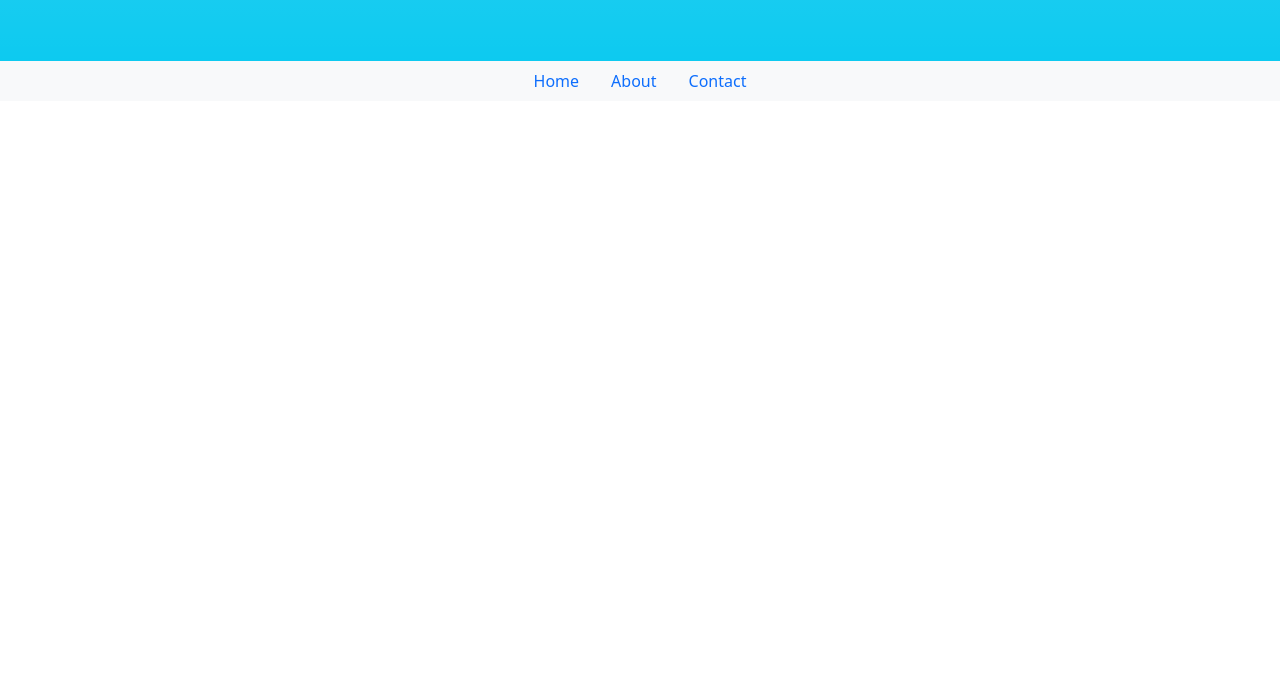
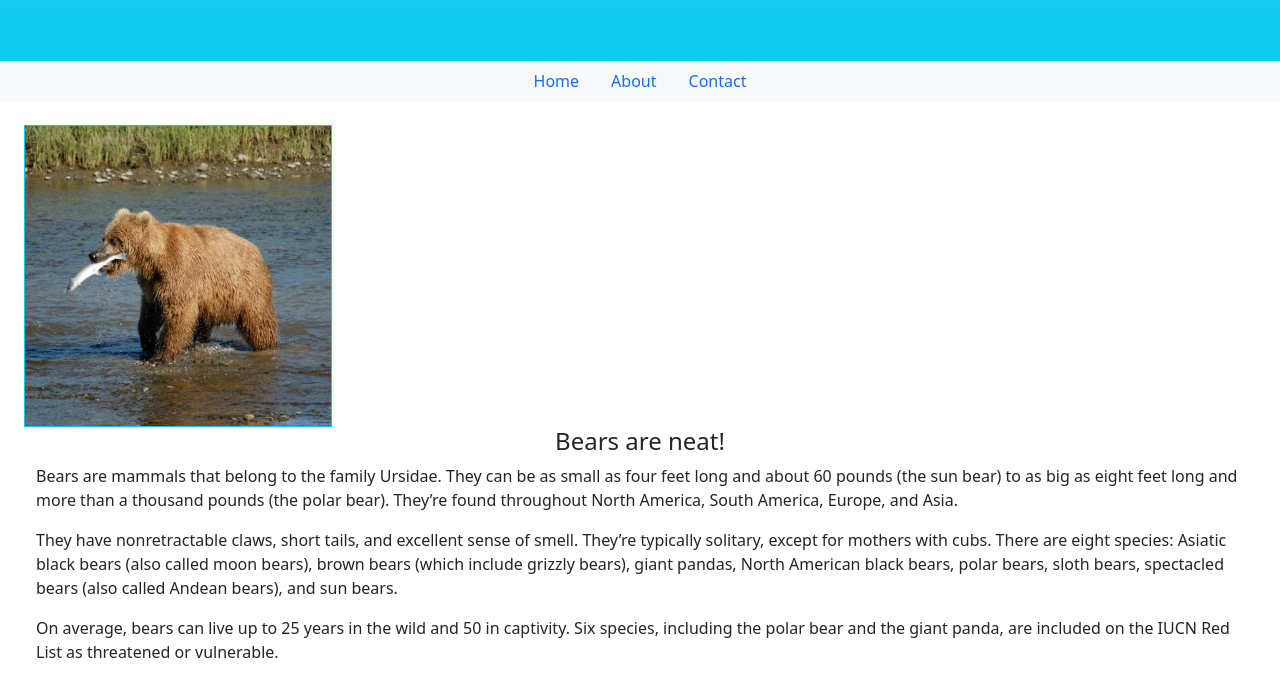
Before and after one commit to James-Gitchell/css-frameworks-all_about_bears, a plain HTML site: page index.html in a window 1280 px wide. Shown: the part 156-844 px from the top of the page. Before the commit the page ends 800 px from the top, so only its background shows below. Drawn offline with nearby package versions, Linux system fonts and the light colour scheme.

Commit message:
troubleshooting issues with pic and text alignment

```diff
--- a/index.html
+++ b/index.html
@@ -37,6 +37,31 @@
         </nav>
     </section>
 
+    <!--This section holds the main content-->
+
+    <section id="about" class="media m-2 m-md-4 row">
+        <img
+         src="Img-Assets/Bear-With-Fish-In-Mouth.jfif"
+         class="border border-info align-self-center col-md-3 mr-3 px-0"
+         alt="a bear walking in a stream with a fish in its mouth"
+        >
+        <div class="media-body">
+            <h4 class="text-center">Bears are neat!</h4>
+            <p>Bears are mammals that belong to the family Ursidae. They can be as small as four feet long and about 60 pounds
+                (the sun bear) to as big as eight feet long and more than a thousand pounds (the polar bear). They’re found throughout
+                 North America, South America, Europe, and Asia.
+            </p>
+            <p>They have nonretractable claws, short tails, and excellent sense of smell. They’re typically solitary, except for mothers
+                with cubs. There are eight species: Asiatic black bears (also called moon bears), brown bears (which include grizzly bears),
+                 giant pandas, North American black bears, polar bears, sloth bears, spectacled bears (also called Andean bears), and sun bears.</p>
+            </p>
+            <p class="mb-0">On average, bears can live up to 25 years in the wild and 50 in captivity. Six species, including the
+                polar bear and the giant panda, are included on the IUCN Red List as threatened or vulnerable.
+            </p>
+        </div>
+
+    </section>
+
 
 
 
```
